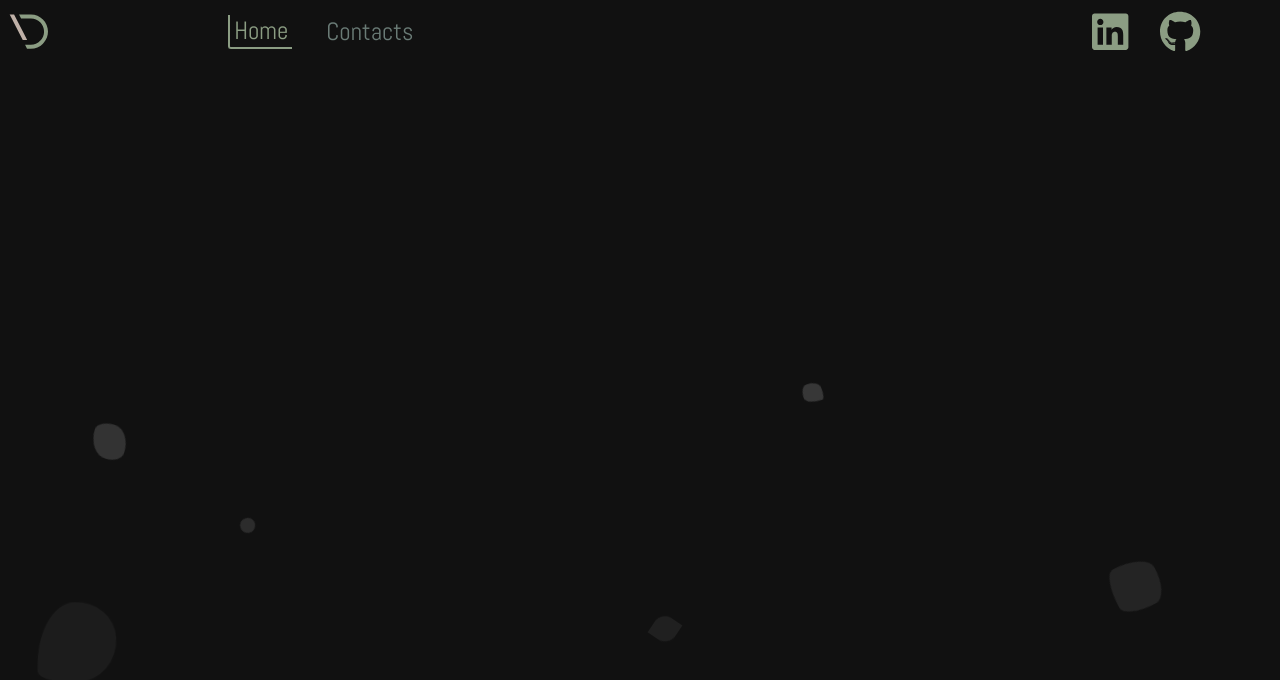
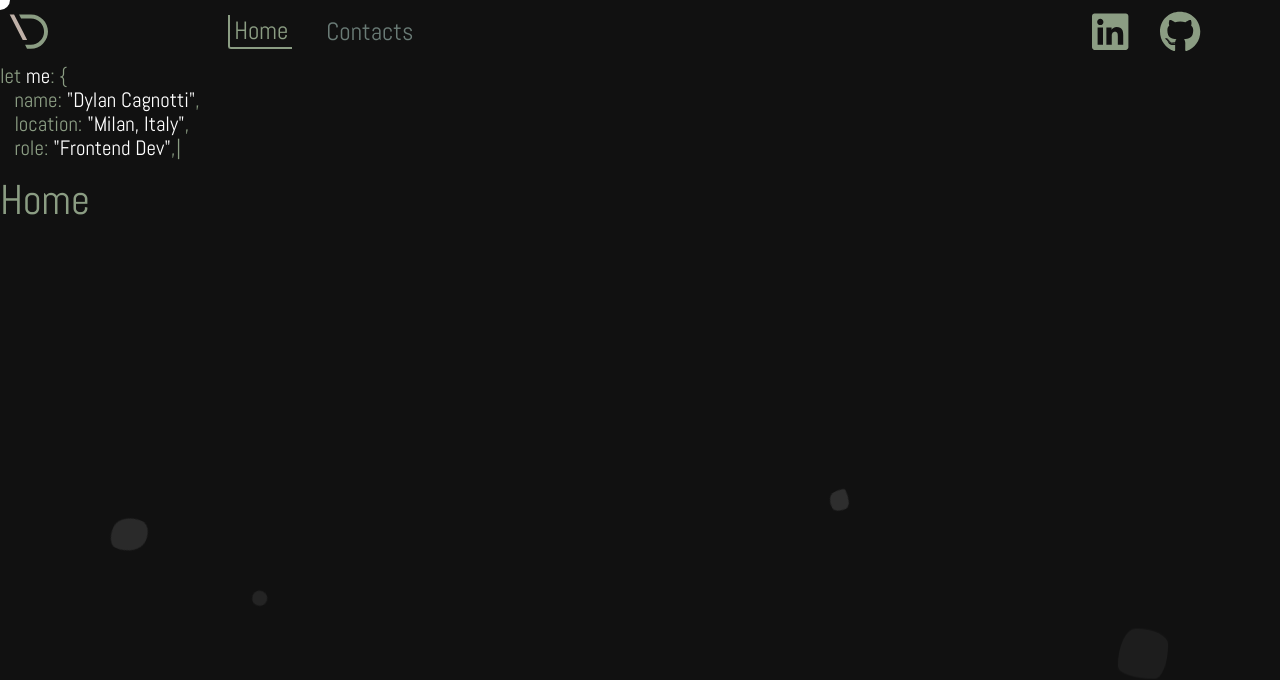
Before and after one commit to dylancagnotti/dylan-portfolio, a React (Vite) app: page / in a window 1280 px wide. Shown: the top 680 px of the page. Built offline with nearby package versions, Linux system fonts and the light colour scheme.

Commit message:
feat: typewriter component

```diff
--- a/package.json
+++ b/package.json
@@ -21,7 +21,8 @@
     "react-dom": "^18.2.0",
     "react-router-dom": "^6.6.1",
     "sass": "^1.57.1",
-    "sort-by": "^1.2.0"
+    "sort-by": "^1.2.0",
+    "typewriter-effect": "^2.19.0"
   },
   "devDependencies": {
     "@types/react": "^18.0.26",
--- /dev/null
+++ b/src/components/homeTypewriter/HomeTyperwriter.tsx
@@ -0,0 +1,47 @@
+import React from 'react';
+import Typewriter from 'typewriter-effect';
+
+const HomeTyperwriter = () => {
+  return (
+    <Typewriter
+      onInit={(typewriter) => {
+        typewriter
+          .typeString('let ')
+          .typeString("<span style='color: white'>me</span>: {")
+          .pauseFor(300)
+          .changeDelay(45)
+          .typeString('<br /> &nbsp;&nbsp; name: ')
+          .pauseFor(100)
+          .pasteString(
+            '<span style=\'color: white\'>"Dylan Cagnotti"</span>,',
+            null
+          )
+          .pauseFor(250)
+          .typeString('<br /> &nbsp;&nbsp; location: ')
+          .pauseFor(90)
+          .pasteString(
+            '<span style=\'color: white\'>"Milan, Italy"</span>,',
+            null
+          )
+          .pauseFor(320)
+          .typeString('<br /> &nbsp;&nbsp; role: ')
+          .pauseFor(110)
+          .pasteString(
+            '<span style=\'color: white\'>"Frontend Dev"</span>,',
+            null
+          )
+          .pauseFor(290)
+          .typeString('<br /> &nbsp;&nbsp; skills: ')
+          .typeString('[<span style=\'color: white\'>"CSS"</span>, ')
+          .typeString('<span style=\'color: white\'>"TypeScript"</span>, ')
+          .typeString('<span style=\'color: white\'>"React"</span>]')
+          .pauseFor(200)
+          .changeDelay('natural')
+          .typeString('<br /> };')
+          .start();
+      }}
+    />
+  );
+};
+
+export default HomeTyperwriter;
--- a/src/components/pages/home/Home.tsx
+++ b/src/components/pages/home/Home.tsx
@@ -1,5 +1,21 @@
 import React from 'react';
+import '../../../utils/styles/flex.scss';
+import HomeStyle from './Home.module.scss';
+import PresentationWriter from '../../../components/homeTypewriter/HomeTyperwriter';
 
 export const Home = () => {
-  return <div></div>;
+  return (
+    <div className={HomeStyle.homeWrapper}>
+      <div className={HomeStyle.homeGrid}>
+        <div className={HomeStyle.homeGridElement} id={HomeStyle.presentation}>
+          <div data-interactable>
+            <PresentationWriter />
+          </div>
+        </div>
+        <div className={HomeStyle.homeGridElement}>
+          <h1>Home</h1>
+        </div>
+      </div>
+    </div>
+  );
 };
```
Also changed, not shown: 1 other file (tests, documents, lock files or other folders).
